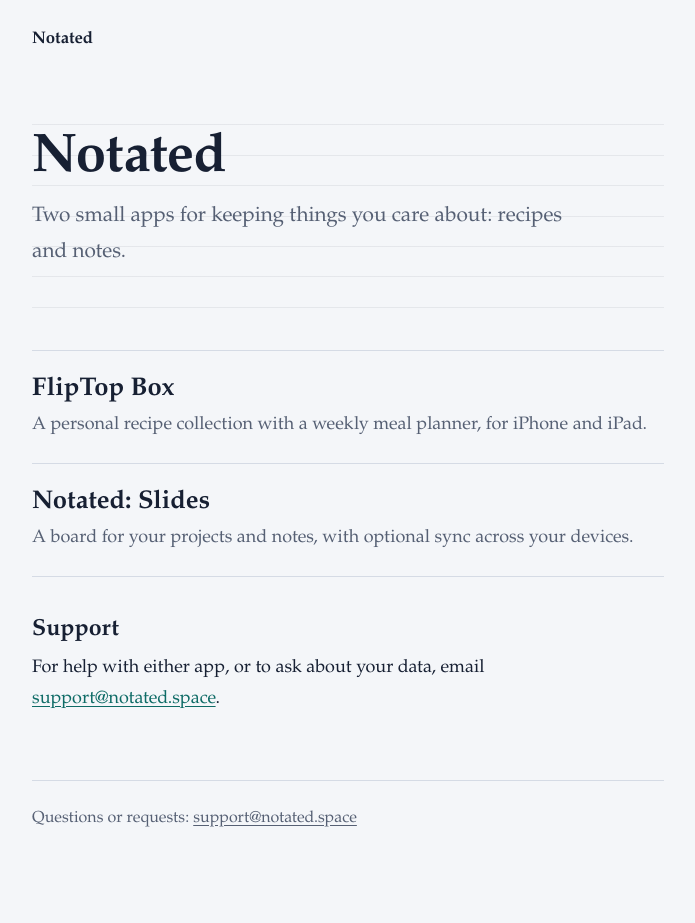
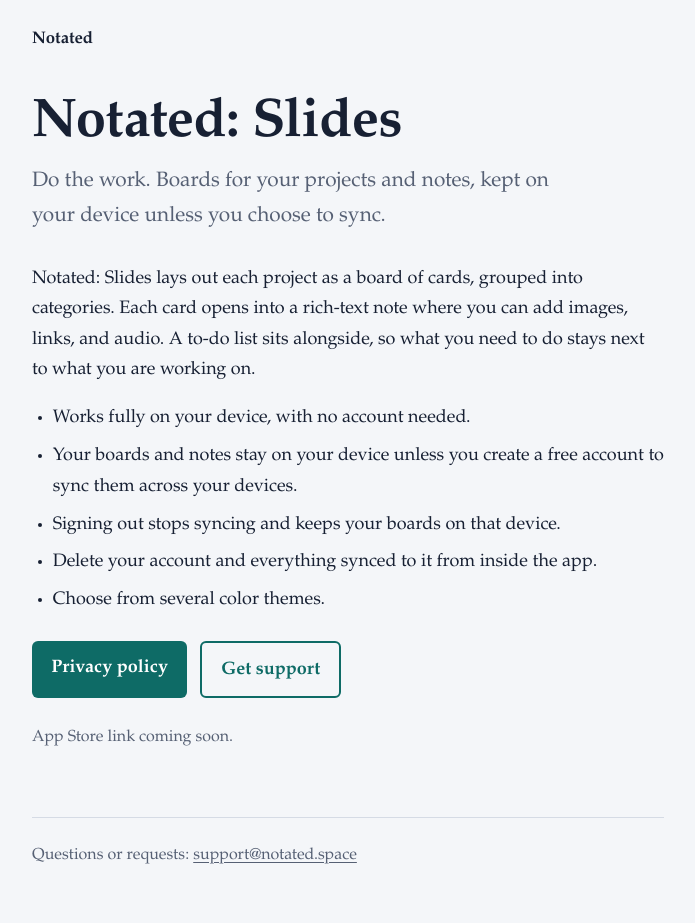
Before and after one commit to saltcuredeggs/notated-site, a plain HTML site: page index.html in a window 1280 px wide. Shown: the whole page, without its empty margins (292-987 px from the left). Before the commit the page ends 886 px from the top, so only its background shows below. Drawn offline with Linux system fonts and the light colour scheme.

Commit message:
Updated copy

```diff
--- a/index.html
+++ b/index.html
@@ -4,33 +4,37 @@
 <head>
     <meta charset="utf-8">
     <meta name="viewport" content="width=device-width, initial-scale=1">
-    <title>Notated: apps by an independent developer</title>
-    <meta name="description" content="FlipTop Box and Notated: Slides, apps by an independent developer.">
-    <link rel="stylesheet" href="style.css">
+    <title>Notated: Slides</title>
+    <meta name="description"
+        content="Notated: Slides is a board for your projects and notes. Everything stays on your device unless you turn on optional sync.">
+    <link rel="stylesheet" href="../style.css">
 </head>
 
 <body>
     <div class="wrap">
-        <header class="site"><a href="./">Notated</a></header>
+        <header class="site"><a href="../">Notated</a></header>
         <main>
 
-            <div class="ruled">
-                <h1>Notated</h1>
-                <p class="lede">Two small apps for keeping things you care about: recipes and notes.</p>
+            <h1>Notated: Slides</h1>
+            <p class="lede">Do the work. Boards for your projects and notes, kept on your device unless you choose to
+                sync.</p>
+            <p>Notated: Slides lays out each project as a board of cards, grouped into categories. Each card opens into
+                a rich-text note where you can add images, links, and audio. A to-do list sits alongside, so what you
+                need to do stays next to what you are working on.</p>
+            <ul>
+                <li>Works fully on your device, with no account needed.</li>
+                <li>Your boards and notes stay on your device unless you create a free account to sync them across your
+                    devices.</li>
+                <li>Signing out stops syncing and keeps your boards on that device.</li>
+                <li>Delete your account and everything synced to it from inside the app.</li>
+                <li>Choose from several color themes.</li>
+            </ul>
+            <div class="actions">
+                <a class="btn" href="privacy/">Privacy policy</a>
+                <a class="btn quiet" href="mailto:support@notated.space?subject=Notated%3A%20Slides%20support">Get
+                    support</a>
             </div>
-            <ul class="apps">
-                <li>
-                    <h2><a href="fliptop-box/">FlipTop Box</a></h2>
-                    <p>A personal recipe collection with a weekly meal planner, for iPhone and iPad.</p>
-                </li>
-                <li>
-                    <h2><a href="notated-slides/">Notated: Slides</a></h2>
-                    <p>A board for your projects and notes, with optional sync across your devices.</p>
-                </li>
-            </ul>
-            <h2>Support</h2>
-            <p>For help with either app, or to ask about your data, email <a
-                    href="mailto:support@notated.space">support@notated.space</a>.</p>
+            <p class="meta">App Store link coming soon.</p>
 
         </main>
         <footer class="site">
```
